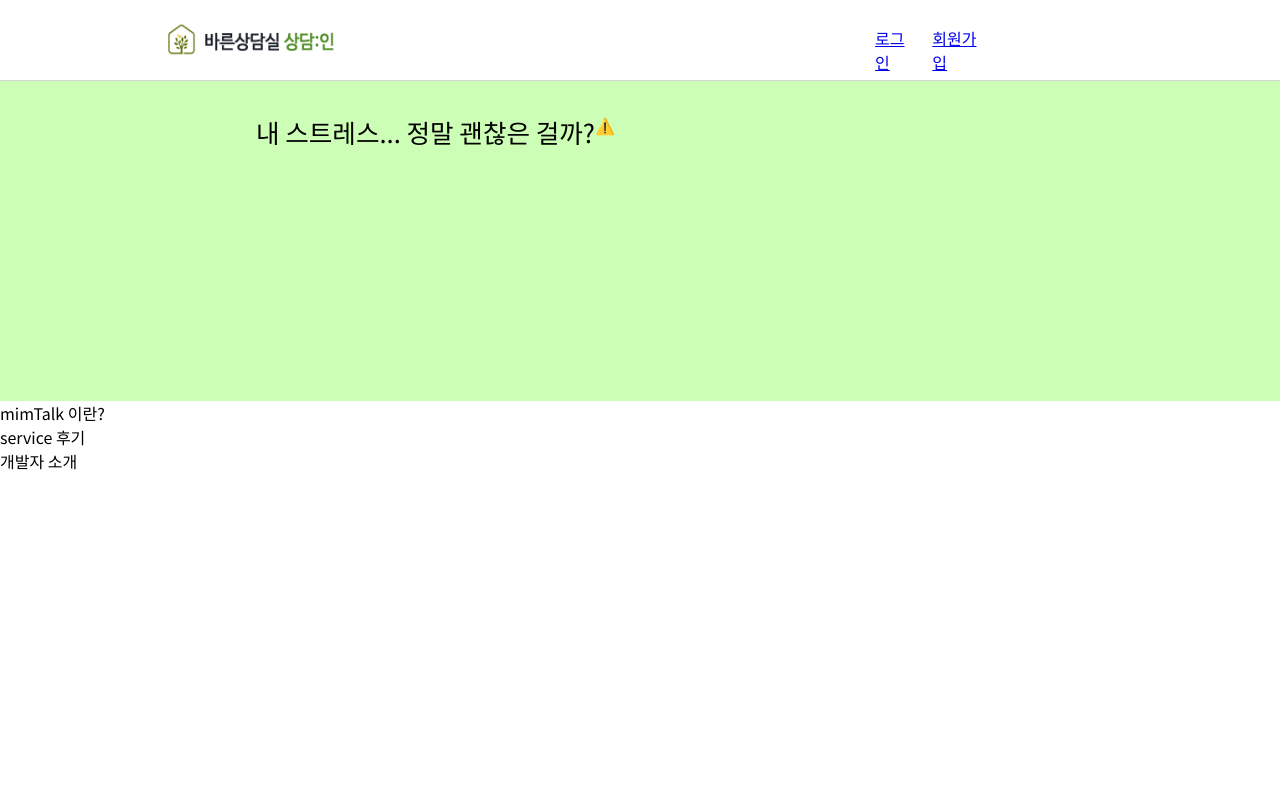
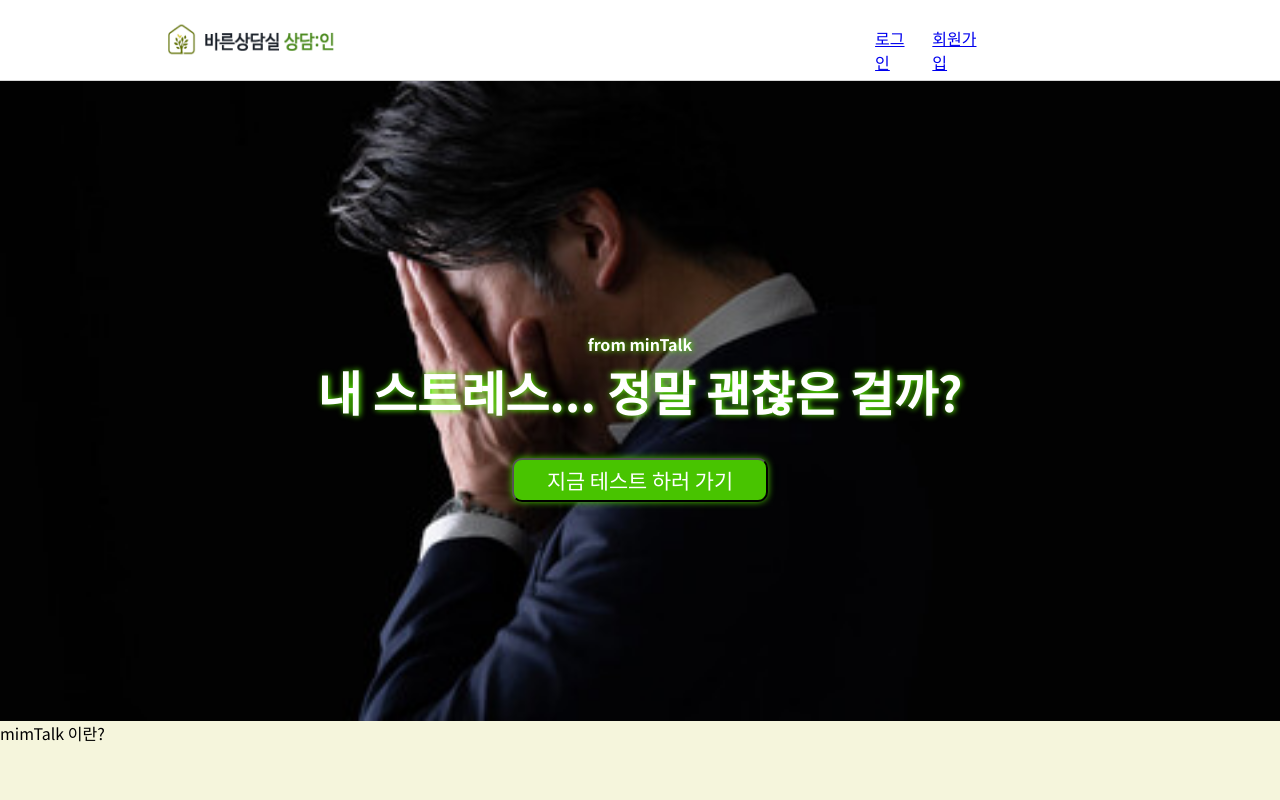
Before and after one commit to GDSC-SKHU/4Team-Solution-Fe, a Next.js app in the folder solution4/: page / in a window 1280 px wide. Shown: the top 800 px of the page. Built offline with nearby package versions, Linux system fonts and the light colour scheme; no server answers.

Commit message:
styled: keyframe  첫사용

```diff
--- a/solution4/src/libs/api.ts
+++ b/solution4/src/libs/api.ts
@@ -1,6 +1,6 @@
 import axios from "axios";
 
 export const instance = axios.create({
-  baseURL: 'https://api.airtable.com/v0/appbZokxW47JoFkff/',
-  headers: { Authorization: `Bearer ${process.env.NEXT_PUBLIC_API_TOKEN}` },
+  baseURL: 'https://mintalk.duckdns.org',
+
 });
--- a/solution4/src/pages/_app.tsx
+++ b/solution4/src/pages/_app.tsx
@@ -56,6 +56,7 @@ const Head = styled.div`
   display: flex;
   justify-content: flex-start;
   border-bottom: 1px solid #d6d6d6;
+
 `;
 const HomeLink = styled.div`
   display: flex;
--- a/solution4/src/pages/index.tsx
+++ b/solution4/src/pages/index.tsx
@@ -1,8 +1,6 @@
-import styled from "styled-components";
+import styled, {keyframes} from "styled-components";
 import { Player } from "@lottiefiles/react-lottie-player";
 import React, { useEffect } from "react";
-
-
 
 export default function Home(this: any) {
   return (
@@ -10,34 +8,118 @@ export default function Home(this: any) {
       <MainBox>
         <ServicePosterBox>
           <Poster>
-            <p >내 스트레스... 정말 괜찮은 걸까?</p>
-            <Player
+            <PostTextBox>
+            <span>from minTalk</span>
+            <p>내 스트레스... 정말 괜찮은 걸까?</p>
+            </PostTextBox>
+            <TestBtn>지금 테스트 하러 가기</TestBtn>
+            {/* <Player
               autoplay
               loop
               src="https://assets6.lottiefiles.com/packages/lf20_YH7zo3.json"
               style={{ height: "100px", width: "100px" }}
-            ></Player>
+            ></Player> */}
           </Poster>
         </ServicePosterBox>
-        <div>mimTalk 이란?</div>
-        <div>service 후기</div>
+        <IntroduceBox>mimTalk 이란?</IntroduceBox>
+        <ServiceBox>service 후기</ServiceBox>
       </MainBox>
-      <footer>개발자 소개</footer>
+      <Footer>개발자 소개</Footer>
     </>
   );
 }
+
+const slidein = keyframes`
+  from {
+    margin-left: 100%;
+    width: 300%
+  }
+
+  to {
+    margin-left: 0%;
+    width: 100%;
+  }
+`
+const fade = keyframes`
+  from {
+    opacity: 0%;
+  }
+
+  to {
+    opacity: 100%;
+  }
+`
+const PostTextBox = styled.div`
+  animation: ${slidein};
+  animation-duration: 2.5s;
+  display: flex;
+  flex-direction: column;
+  justify-content: center;
+  align-items: center;
+  margin: 2rem;
+  &>p{
+    font-size: 3rem;
+    font-weight: 600;
+    text-shadow: #5eff00 1px 0 6px;
+  }
+  &>span{
+    font-size: 1rem;
+    font-weight: 600;
+    text-shadow: #5eff00 1px 0 6px;
+  }
+
+`
+const TestBtn = styled.button`
+  width: 16rem;
+  padding: 5px;
+  font-size: 1.3rem;
+  color: white;
+  background-color: #48c400;
+  border-radius: 10px;
+  outline: none;
+  animation: ${fade};
+  animation-duration: 3s;
+  box-shadow: 0px 0px 7px #48c400;
+  &:hover{
+    box-shadow: 0px 0px 0px #48c400;
+    transition: all 0.2s;
+
+  }
+`
+const Footer = styled.div`
+  background-color: blueviolet;
+  height: 20rem;
+  width: 100%;
+`;
+const ServiceBox = styled.div`
+  background-color: blanchedalmond;
+  height: 40rem;
+  width: 100%;
+`;
+const IntroduceBox = styled.div`
+  background-color: beige;
+  height: 40rem;
+  width: 100%;
+`;
+
 const Poster = styled.div`
   width: 60%;
   margin: auto;
   height: 16rem;
   display: flex;
-  & > p {
-    font-size: 1.6rem;
-  }
+  color: white;
+  flex-direction: column;
+  justify-content: center;
+  align-items: center;
 `;
 const ServicePosterBox = styled.div`
-  background-color: #ccffb5;
-  height: 20rem;
+  background-image: url("/stressguy.jpeg");
+  background-repeat: no-repeat;
+  background-position: top center;
+  background-size: cover;
+  height: 40rem;
+  animation: ${fade};
+  animation-duration: 2.5s;
   margin: auto;
   width: 100%;
   display: flex;
@@ -47,6 +129,7 @@ const MainBox = styled.div`
   display: flex;
   justify-content: center;
   flex-direction: column;
+
 `;
 function props(props: any) {
   throw new Error("Function not implemented.");
--- a/solution4/src/styles/globals.css
+++ b/solution4/src/styles/globals.css
@@ -10,7 +10,7 @@
 .Profile {
   border-radius: 50%;
 }
-body {
+body, html {
   height: 100%;
 }
 .Posttext {
```
Also changed, not shown: solution4/src/pages/login.tsx (+38 -4 lines), solution4/public/stressguy.jpeg (added), 1 other file (tests, documents, lock files or other folders).
